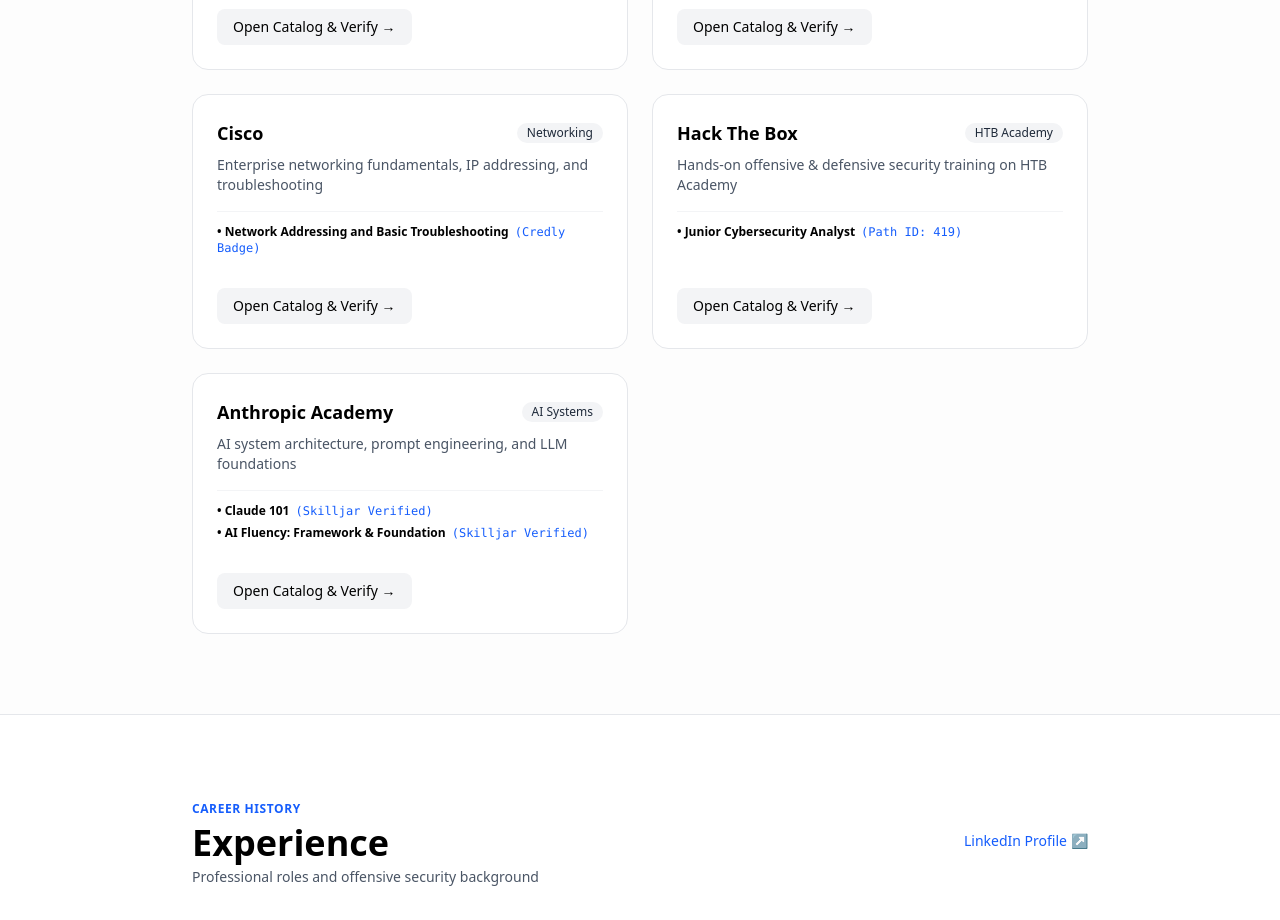
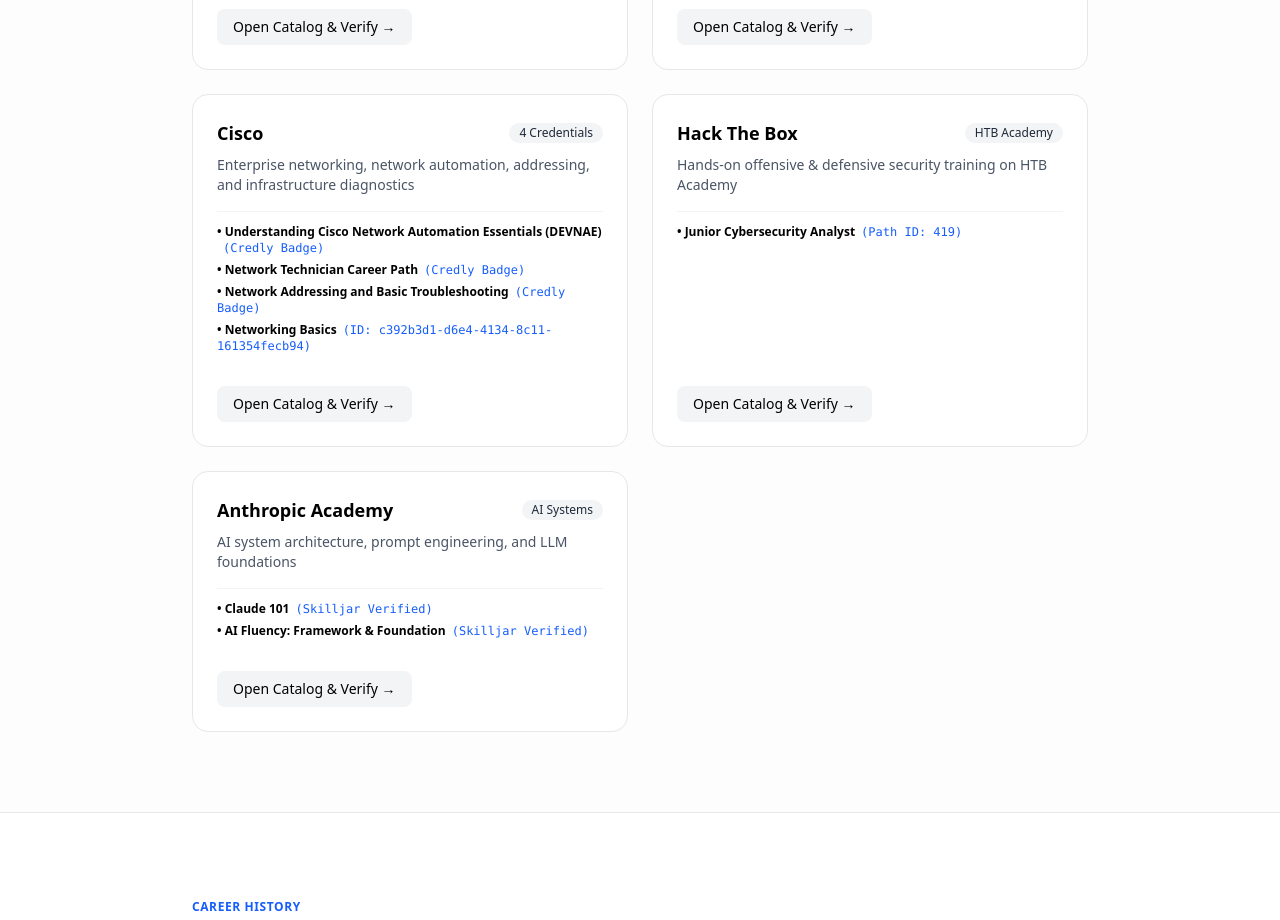
Before and after one commit to zerotrust1/portofolio, a Next.js app: page / in a window 1280 px wide. Shown: the part 1800-2720 px from the top of the page. Built offline with nearby package versions, Linux system fonts and the light colour scheme.

Commit message:
feat: add all verified Cisco credentials (DEVNAE, Network Technician, Troubleshooting, Networking Basics)

```diff
--- a/data/certGroups.ts
+++ b/data/certGroups.ts
@@ -43,14 +43,32 @@ export const certGroups: CertGroup[] = [
   {
     title: "Cisco",
     slug: "cisco",
-    description: "Enterprise networking fundamentals, IP addressing, and troubleshooting",
-    badge: "Networking",
+    description: "Enterprise networking, network automation, addressing, and infrastructure diagnostics",
+    badge: "4 Credentials",
     certifications: [
+      {
+        title: "Understanding Cisco Network Automation Essentials (DEVNAE)",
+        date: "2026",
+        credentialId: "Credly Badge",
+        url: "https://www.credly.com/badges/e3f0960b-a518-497d-9311-c32d782c0398/linked_in_profile",
+      },
+      {
+        title: "Network Technician Career Path",
+        date: "2026",
+        credentialId: "Credly Badge",
+        url: "https://www.credly.com/badges/2ac73c3f-245c-429c-8d79-553767eea348/linked_in_profile",
+      },
       {
         title: "Network Addressing and Basic Troubleshooting",
         date: "2026",
         credentialId: "Credly Badge",
         url: "https://www.credly.com/badges/1c8eec23-e881-42fa-b4ba-5e4efe5d31a1/linked_in_profile",
+      },
+      {
+        title: "Networking Basics",
+        date: "2026",
+        credentialId: "ID: c392b3d1-d6e4-4134-8c11-161354fecb94",
+        url: "https://www.netacad.com",
       },
     ],
   },
```
